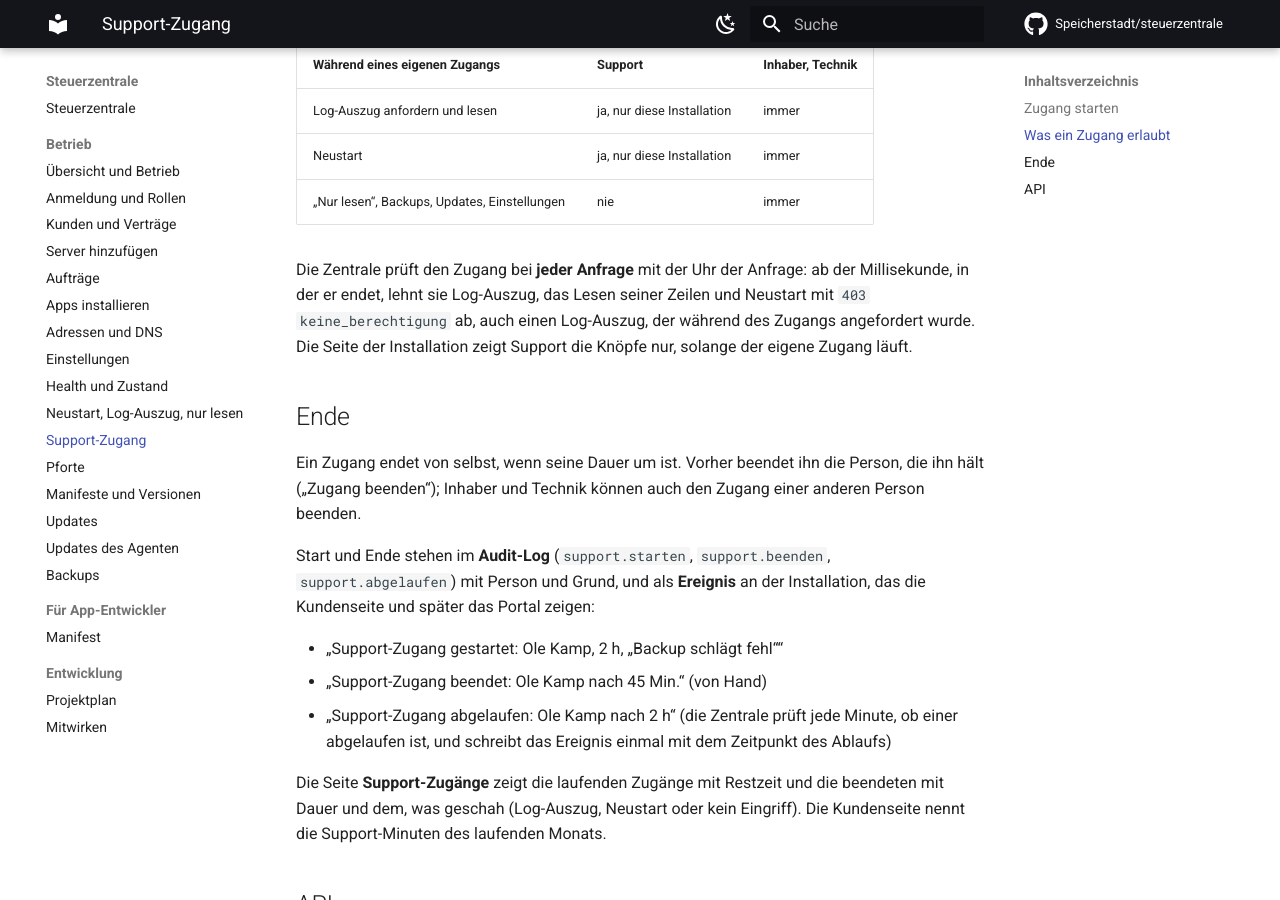
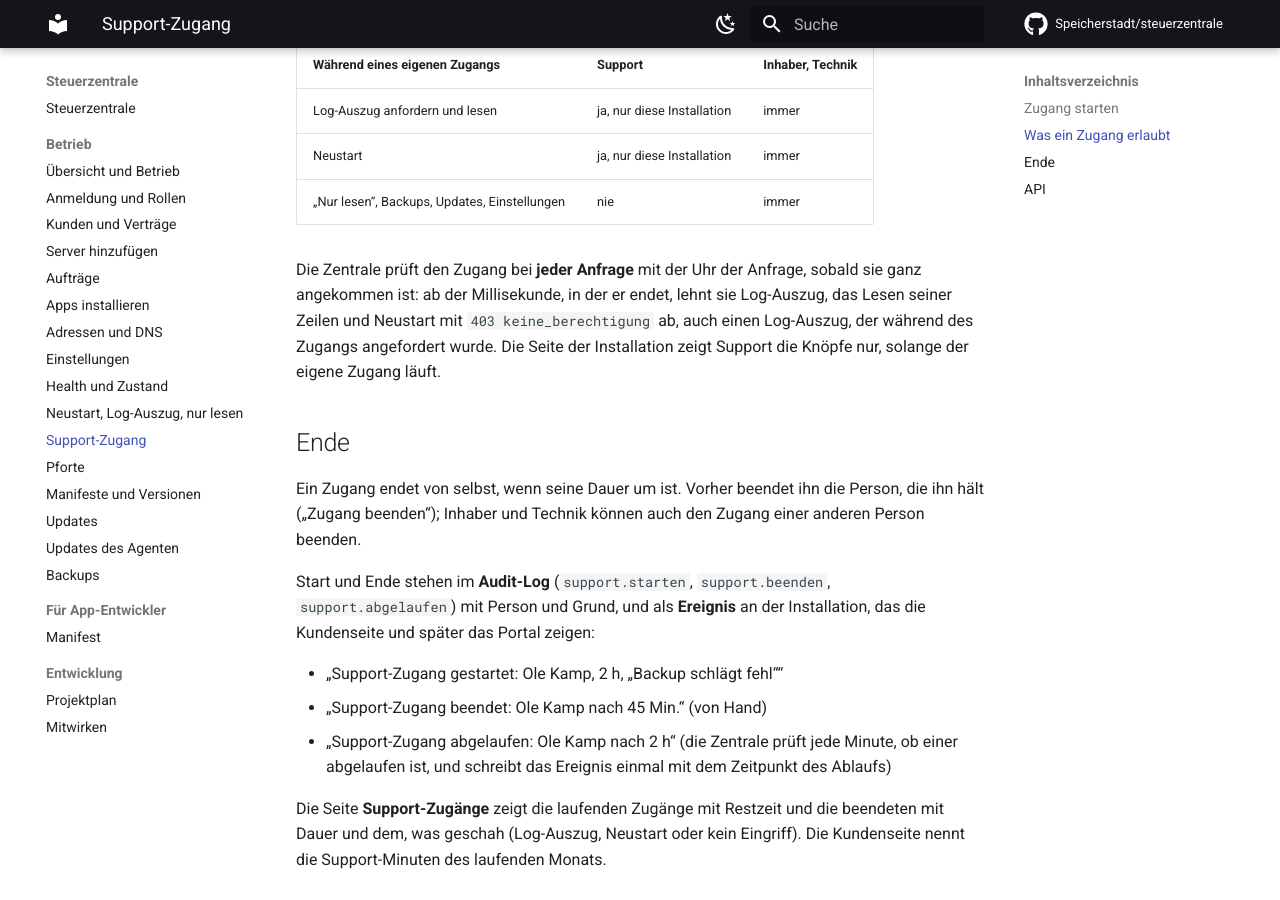
Before and after one commit to Speicherstadt/steuerzentrale, an MkDocs documentation site: the page built from docs/support.md, in a window 1280 px wide and 900 px high, scrolled down 692 px. Built offline with MkDocs 1.6.1 and Material for MkDocs 9.7.7, drawn with Linux system fonts in a browser that asks for light colours; comment, search, counter and statistics services are not loaded.

Commit message:
Z-802: check a support access once the request is complete
The guard read the clock when the headers arrived, so a slow body let a
restart or log excerpt through after the access ended. For routes a
support access opens, the guard now waits for the body (Hono keeps it
for the route) before it asks whether the access still runs.

Co-Authored-By: Claude Opus 5.5 <noreply@anthropic.com>
Claude-Session: https://claude.ai/code/session_014k4NfkJBQ539ZwYKrYUGRX
Signed-off-by: Dario Götze <dev@dariogoetze.de>

```diff
--- a/docs/support.md
+++ b/docs/support.md
@@ -34,10 +34,11 @@ haben.
 | Neustart | ja, nur diese Installation | immer |
 | „Nur lesen“, Backups, Updates, Einstellungen | nie | immer |
 
-Die Zentrale prüft den Zugang bei **jeder Anfrage** mit der Uhr der Anfrage: ab der Millisekunde, in
-der er endet, lehnt sie Log-Auszug, das Lesen seiner Zeilen und Neustart mit
-`403 keine_berechtigung` ab, auch einen Log-Auszug, der während des Zugangs angefordert wurde. Die
-Seite der Installation zeigt Support die Knöpfe nur, solange der eigene Zugang läuft.
+Die Zentrale prüft den Zugang bei **jeder Anfrage** mit der Uhr der Anfrage, sobald sie ganz
+angekommen ist: ab der Millisekunde, in der er endet, lehnt sie Log-Auszug, das Lesen seiner Zeilen
+und Neustart mit `403 keine_berechtigung` ab, auch einen Log-Auszug, der während des Zugangs
+angefordert wurde. Die Seite der Installation zeigt Support die Knöpfe nur, solange der eigene
+Zugang läuft.
 
 ## Ende
 
```
Also changed, not shown: 1 other file.
